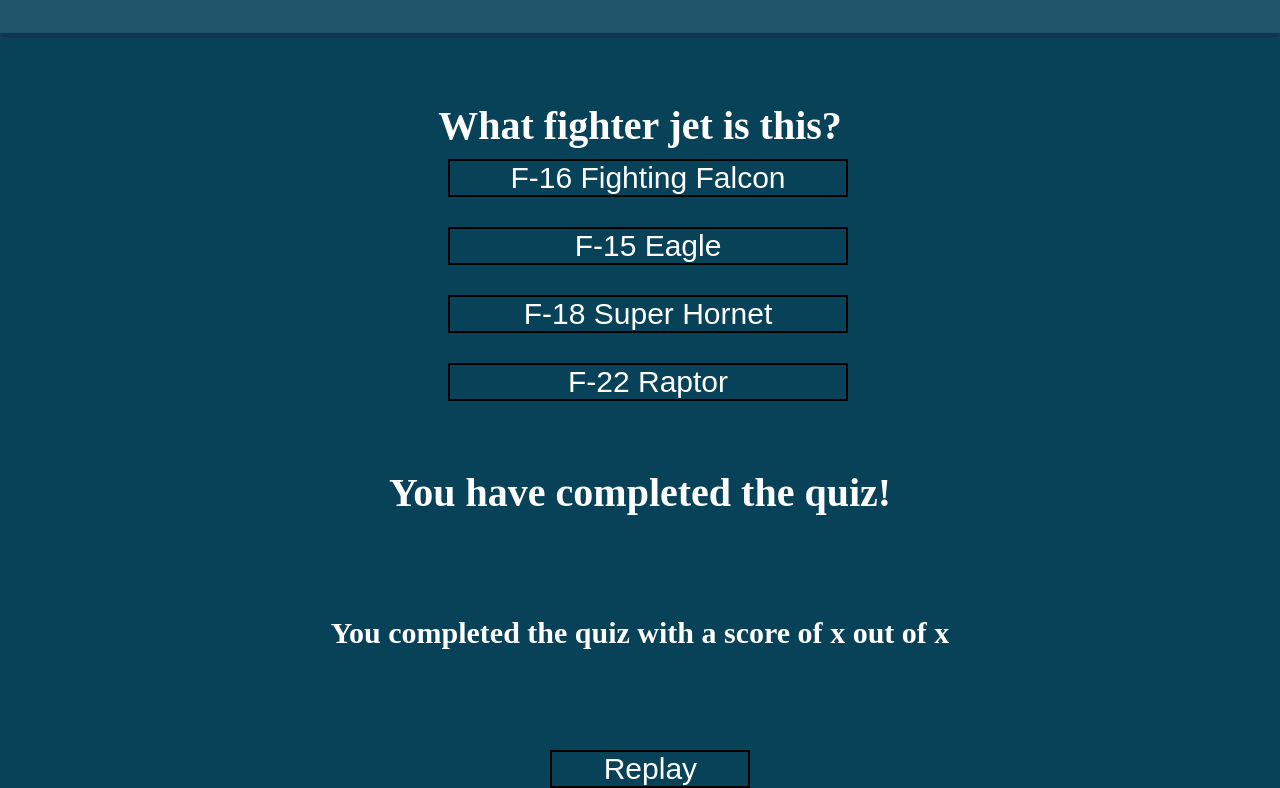
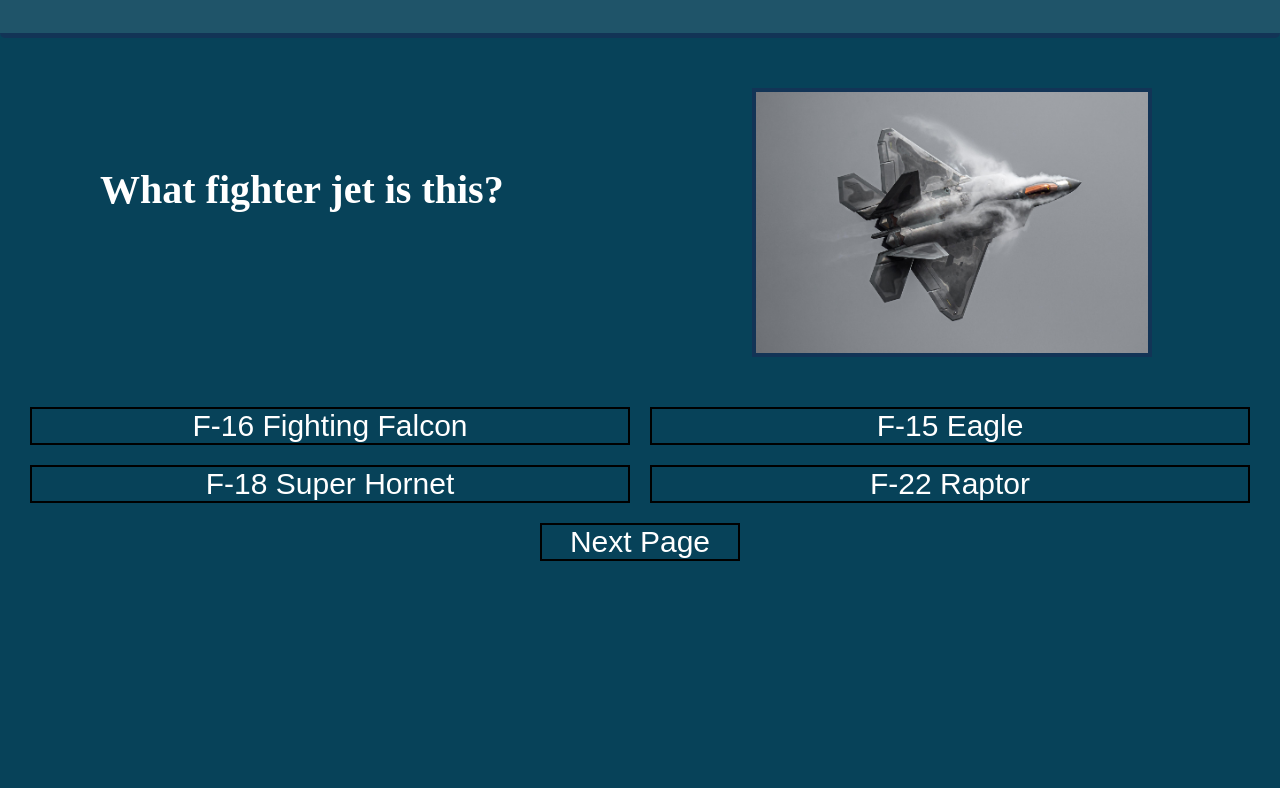
Before and after one commit to Watsonfi1/Digitech-Y12-website, a plain HTML site: page quiz.html in a window 1280 px wide. Shown: the part 82-870 px from the top of the page. After the commit the page ends 800 px from the top, so only its background shows below. Drawn offline with Linux system fonts and the light colour scheme.

Commit message:
Quiz completed more questions now

```diff
--- a/quiz.html
+++ b/quiz.html
@@ -30,16 +30,19 @@
                 </div>
             </div>
         </nav>
-    <h1 id="question" class="quizItem"> Question Stuff </h1>
-    <ul>
+    <div class="split-box">
+        <h1 id="question" class="quizItem"> Question Stuff </h1>
+        <img id="quizImage" class="quizItem" src="./Images/Grippen-Closeup.jpg">
+    </div>
+    <ul class="btnContainer">
         <li class="btnList quizItem"><button id="btn1" class="btn hover">Answer 1</button></li>
         <li class="btnList quizItem" ><button id="btn2"  class="btn hover">Answer 2</button></li>
         <li class="btnList quizItem"><button id="btn3" class="btn hover">Answer 3</button></li>
         <li class="btnList quizItem"><button id="btn4" class="btn hover">Answer 445745</button></li>
-        <button id="nextPage">Next Page</button>
+        <button id="nextPage" class="quizItem hover">Next Page</button>
     </ul>
     <h1 class="resultHeader resultItems"> You have completed the quiz!</h1>
     <h2 class="resultSubheader resultItems">You completed the quiz with a score of <span id="scoreResult">x</span> out of <span id="quizQuestions">x</span></h2>
-    <button class="replayButton resultItems">Replay</button>
+    <button class="replayButton resultItems hover">Replay</button>
 </body>
 </html>
--- a/scriptQuiz.js
+++ b/scriptQuiz.js
@@ -7,6 +7,7 @@
     ['Eurofighter', 'J-15', 'JAS 39 Gripen', 'Dassualt Rafale'],
     ['Su-27', 'J-15', 'MiG 29', 'Su-57']
 ];
+const images = ['./Images/f22.jpg', './Images/Grippen-Closeup.jpg','./Images/Su-27.jpg']
 const correctAns = [3, 2, 0];
 //Standard Variables//
 const nextPage = document.getElementById('nextPage');
@@ -15,8 +16,9 @@
 const quizAnswers = answerBox.map(selector => document.querySelector(selector));
 const quizItems = document.querySelectorAll('.quizItem');
 const resultItems = document.querySelectorAll('.resultItems');
+const quizImg = document.getElementById('quizImage');
 //Standard Variables Redo Quiz//
-const result = document.querySelector('.resultButton');
+const result = document.querySelector('.replayButton');
 const displayQAmount = document.getElementById('quizQuestions');
 const displayQScore = document.getElementById('scoreResult');
 //Numbers
@@ -28,11 +30,12 @@
 //Functions
 function showQuestions(qHeader, qAnswer){
     hasClicked = false;
-    nextPage.style.visibility = "hidden";
+    nextPage.style.visibility = "visable";
     qHeader.innerHTML = questions[questionNum];
     quizAnswers.forEach((btn, i) => {
         btn.innerHTML = qAnswer[questionNum][i];
     });
+    quizImg.src = images[questionNum];
     checkAnswers(clicked =>{
         if (clicked){
             nextQuestion();
@@ -76,27 +79,35 @@
 };
 
 function nextQuestion(){
-    if (questionNum == questionAmount){
-        showResult();
-        console.log('working')
-    }
-    else{
     if(hasClicked) {
         nextPage.style.visibility = 'visible';
+    }
+    if (questionNum == questionAmount - 1){
+        nextPage.innerHTML = 'Finish';
     }
     nextPage.addEventListener('click', function() {
         btnClass.forEach(btn => {
             btn.classList.remove('correctBtn', 'incorrectBtn');
             btn.classList.add('hover');
         });
+        if (questionNum == questionAmount - 1){
+            showResult();
+        } else{
             questionNum ++;
+        showQuestions(quizHeader, answers);
+        }
     }, { once: true});
+}
 
-    }
-};
 
 function showResult(){
     console.log('working2')
+    resultItems.forEach(rItm =>{
+            rItm.style.display = 'block';
+    });
+    quizItems.forEach(qItm =>{
+            qItm.style.display = 'none';
+    });
     displayQAmount.innerHTML = questionAmount;
     displayQScore.innerHTML = score;
     result.addEventListener('click', function(){
@@ -104,11 +115,12 @@
             rItm.style.display = 'none';
         });
         quizItems.forEach(qItm =>{
-            qItm.style.display = 'none';
+            qItm.style.display = 'block';
+            // make it so it reappears and stuff//
         });
         score = 0;
         questionNum = 0;
-        showQuestions(quizHeader, answers)
+        showQuestions(quizHeader, answers);
     })
 };
 //Main Code//
--- a/style.css
+++ b/style.css
@@ -328,26 +328,47 @@
     color: white;
     font-weight: bolder;
     text-align: center;
-    margin-top: 5%;
-    margin-bottom: 10px;
+    margin-top: 10%;
+    margin-left:100px;
+    margin-right: 100px;
 }
 .btn{
-    position: relative;
+    display: block;
+    text-align: center;
     font-size: 30px;
     color: white;
-    border: 2px, solid, black;
+    border: 2px solid black;
     background-color: #074259;
-    left: 35%;
-    width: 400px;
+    width: 100%;
+}
+.btnList{
+    display: flex;
+    flex: 0 1 600px;
+    text-align: center;
+}
+
+.btnContainer{
+    display: flex;
+    flex-wrap: wrap;
+    gap: 20px;
+    justify-content: center;
+    list-style: none;
+    margin-left: auto;
+    margin-right: auto;
 }
 
 .hover:hover{
     color: black;
-    background-color: yellow;
+    background-color: #1f5469 ;
 }
 
 li{
-    margin-bottom: 30px;
+    margin-bottom: 0px;
+}
+
+.split-box{
+    display: flex;
+    gap: 20px;
 }
 
 .listContents{
@@ -380,13 +401,12 @@
 
 #nextPage{
     color: white;
-    position: relative;
     font-size: 30px;
     color: white;
     border: 2px, solid, black;
     background-color: #074259;
-    left: 43%;
     width: 200px;
+    text-align: center;
 }
 
 .storyImg{
@@ -461,10 +481,8 @@
 #smallTxt{
     font-size: 30px;
 }
-#temp{
-    display: none;
-}
 .resultHeader{
+    margin-top: 100px;
     font-size: 40px;
     text-align: center;
     color: white;
@@ -486,3 +504,17 @@
     left: 43%;
     width: 200px;
 }
+.resultItems{
+    display: none;
+}
+#quizImage{
+    display: block;
+    max-width: 400px;
+    height: auto;
+    margin-left: auto;
+    margin-right: auto;
+    margin-top: 50px;
+    margin-bottom: 50px;
+    text-align: center;
+    border: 4px solid #123456;
+}
```
Lines whose indentation alone changed are shown as unchanged.
